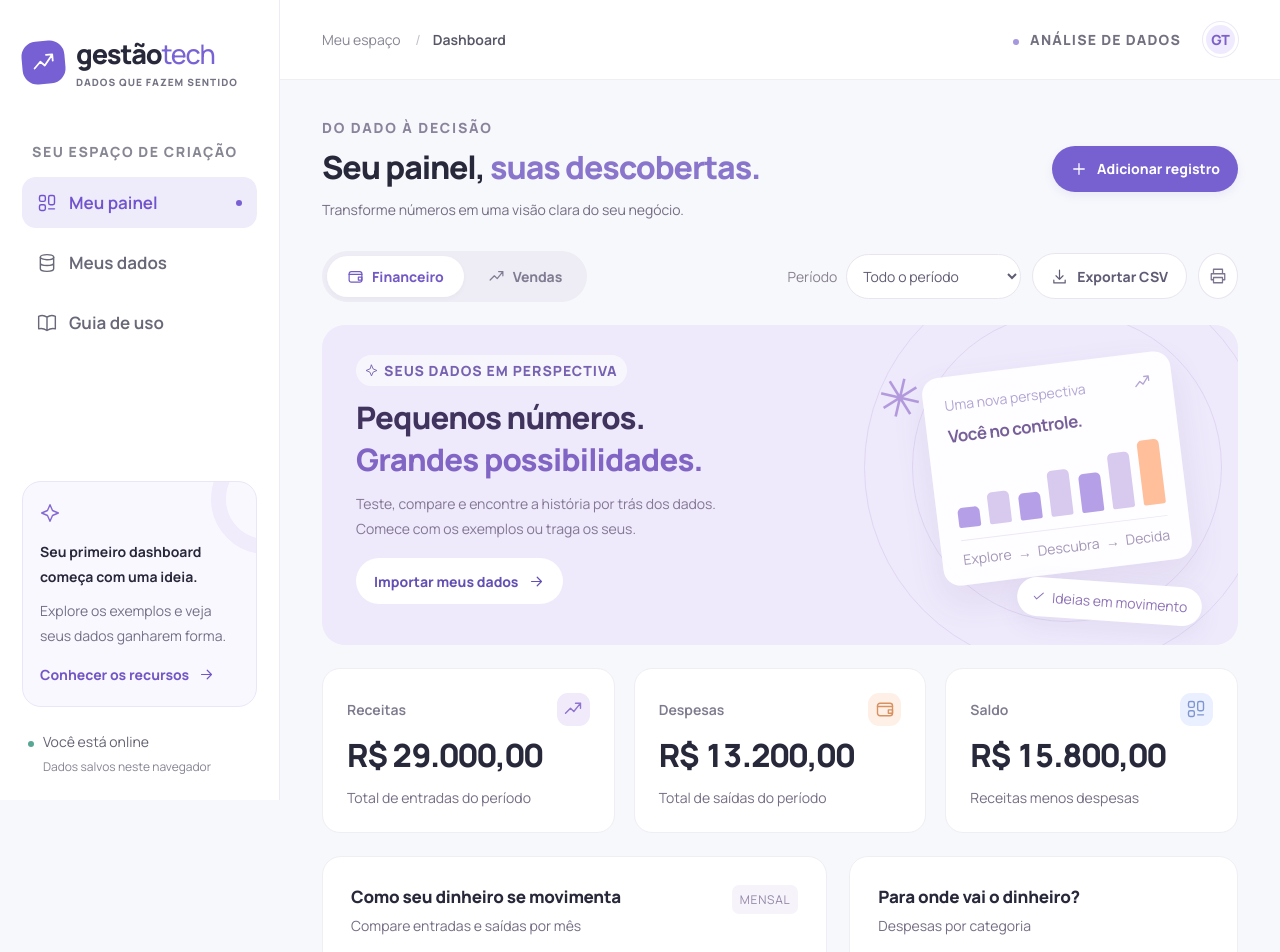
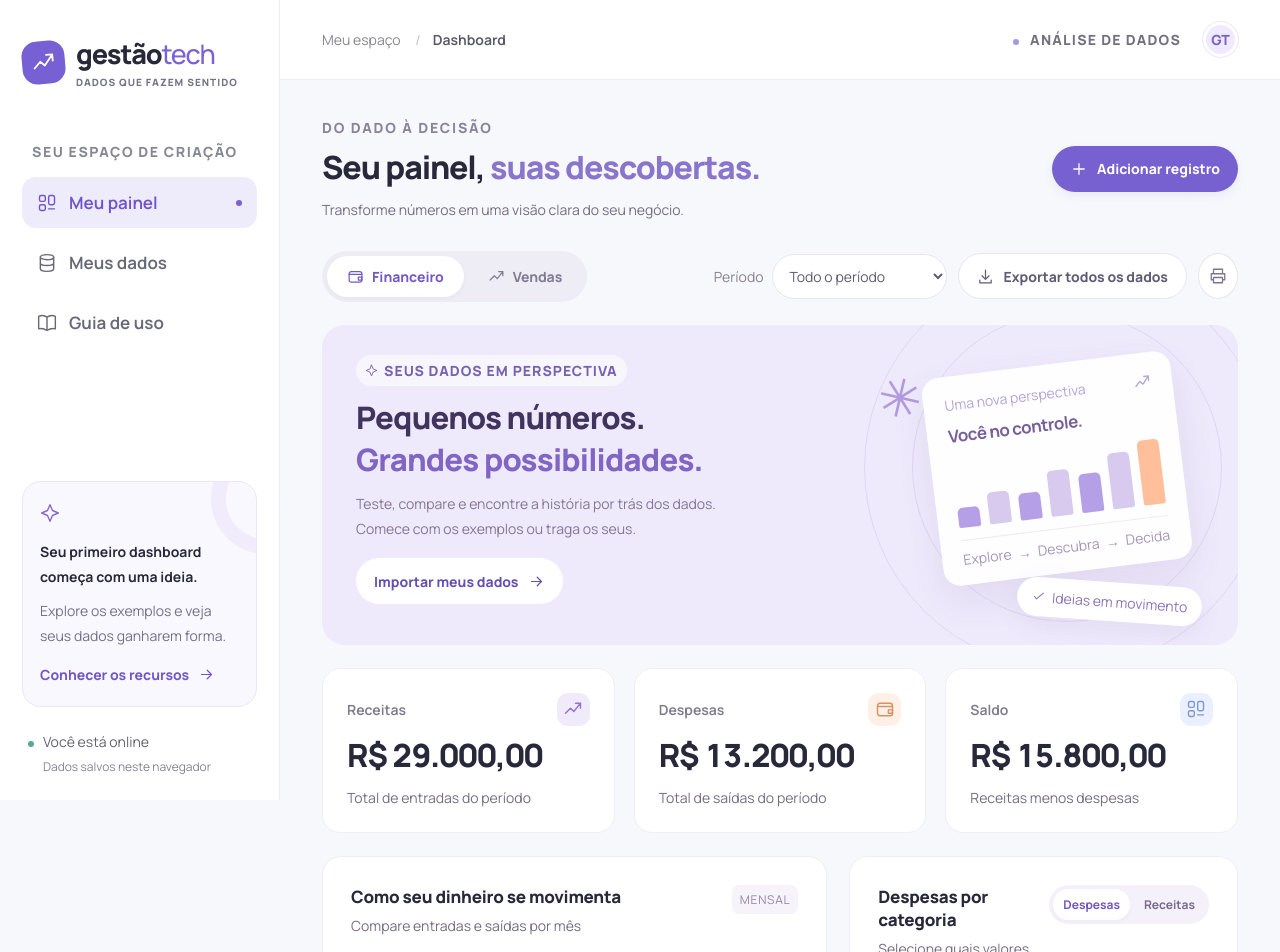
Before and after one commit to WesleyCampos03/projeto-osm, a React (Vite) app: page / in a window 1280 px wide. Shown: the top 952 px of the page. Built offline with nearby package versions, Linux system fonts and the light colour scheme.

Commit message:
alteracao na dashboard de dados

```diff
--- a/src/App.css
+++ b/src/App.css
@@ -736,6 +736,26 @@ h1 span {
 .bar:focus .bar-tooltip {
   display: block;
 }
+.category-toggle {
+  display: inline-flex;
+  gap: 4px;
+  padding: 4px;
+  background: #f4f1fa;
+  border-radius: 999px;
+}
+.category-toggle button {
+  padding: 7px 10px;
+  border-radius: 999px;
+  background: transparent;
+  color: #77698d;
+  font-size: 12px;
+  font-weight: 700;
+}
+.category-toggle button[aria-pressed="true"] {
+  background: #fff;
+  color: #7154bd;
+  box-shadow: 0 2px 5px #35304309;
+}
 .category-total {
   margin: 27px 0 23px;
 }
@@ -1449,6 +1469,12 @@ dd {
     animation: none !important;
   }
 }
+.print-context {
+  display: none;
+  color: #756d83;
+  font-size: 12px !important;
+  margin-top: 8px !important;
+}
 .offline-note {
   font-size: 14px;
   color: #7d738c;
@@ -1735,6 +1761,9 @@ footer {
   .page-heading {
     margin-bottom: 20px;
   }
+  .print-context {
+    display: block;
+  }
   .metrics {
     grid-template-columns: repeat(3, 1fr);
   }
--- a/src/App.jsx
+++ b/src/App.jsx
@@ -108,6 +108,7 @@ export default function App() {
     [online, setOnline] = useState(navigator.onLine);
   const [form, setForm] = useState(blank),
     [editing, setEditing] = useState(null),
+    [categoryMetric, setCategoryMetric] = useState("expense"),
     [showForm, setShowForm] = useState(false),
     [confirmation, setConfirmation] = useState(null);
   const [formError, setFormError] = useState("");
@@ -158,11 +159,20 @@ export default function App() {
     ),
     stats = summarize(filtered),
     sales = model === "vendas";
-  const categories = groupChartRows(filtered, "category", sales)
-      .map((group) => [group.key, sales ? group.income : group.expense])
+  const categoryType = sales ? "income" : categoryMetric,
+    categories = groupChartRows(filtered, "category", sales)
+      .map((group) => [group.key, group[categoryType]])
       .filter(([, amount]) => amount > 0)
       .sort((a, b) => b[1] - a[1]),
-    total = categories.reduce((sum, [, amount]) => sum + amount, 0);
+     total = categories.reduce((sum, [, amount]) => sum + amount, 0),
+     periodLabel =
+       period === "todos"
+         ? "Todo o período"
+         : new Date(`${period}-02T12:00:00`).toLocaleDateString("pt-BR", {
+             month: "long",
+             year: "numeric",
+           });
+
   const visible = filtered
     .filter((row) =>
       `${row.description} ${row.category}`
@@ -430,6 +440,11 @@ export default function App() {
                     ? "Adicione, edite ou importe registros. Os gráficos acompanham você."
                     : "Um passo de cada vez para construir seu primeiro dashboard."}
               </p>
+              {page === "dashboard" && (
+                <p className="print-context">
+                  Modelo: {sales ? "Vendas" : "Financeiro"} · Período: {periodLabel} · Agrupamento: {chartGrouping === "category" ? "Por categoria" : "Por mês"}
+                </p>
+              )}
             </div>
             <button
               className="button primary no-print"
@@ -482,9 +497,9 @@ export default function App() {
                     ))}
                   </select>
                 </label>
-                <button className="button subtle" onClick={() => download()}>
-                  <Icon name="download" size={17} />
-                  Exportar CSV
+                <button className="button subtle" onClick={() => download()} title="Exporta todos os registros, independentemente do filtro">
+<Icon name="download" size={17} />
+                   Exportar todos os dados
                 </button>
                 {page === "dashboard" && (
                   <button
@@ -634,15 +649,33 @@ export default function App() {
                     <div>
                       <h2>
                         {sales
-                          ? "De onde vêm as vendas?"
-                          : "Para onde vai o dinheiro?"}
+                          ? "Receitas por categoria"
+                          : categoryMetric === "expense"
+                            ? "Despesas por categoria"
+                            : "Receitas por categoria"}
                       </h2>
                       <p>
                         {sales
-                          ? "Receitas por categoria"
-                          : "Despesas por categoria"}
+                          ? "Valores de receitas agrupados por categoria"
+                          : "Selecione quais valores deseja analisar"}
                       </p>
                     </div>
+                    {!sales && (
+                      <div className="category-toggle" role="group" aria-label="Métrica por categoria">
+                        <button
+                          aria-pressed={categoryMetric === "expense"}
+                          onClick={() => setCategoryMetric("expense")}
+                        >
+                          Despesas
+                        </button>
+                        <button
+                          aria-pressed={categoryMetric === "income"}
+                          onClick={() => setCategoryMetric("income")}
+                        >
+                          Receitas
+                        </button>
+                      </div>
+                      )}
                   </div>
                   {!categories.length ? (
                     <div className="empty-state">
--- a/src/data.js
+++ b/src/data.js
@@ -227,6 +227,8 @@ export async function parseSpreadsheet(file) {
         .replace(/[\u0300-\u036f]/g, ""),
     );
     if (required.every((key) => headers.includes(key))) {
+      if (new Set(headers).size !== headers.length)
+        throw new Error(`Aba "${sheetName}": não use cabeçalhos duplicados.`);
       const rows = records.slice(1).filter((record) =>
         record.some((value) => String(value).trim()),
       );
```
Also changed, not shown: 1 other file (tests, documents, lock files or other folders).
